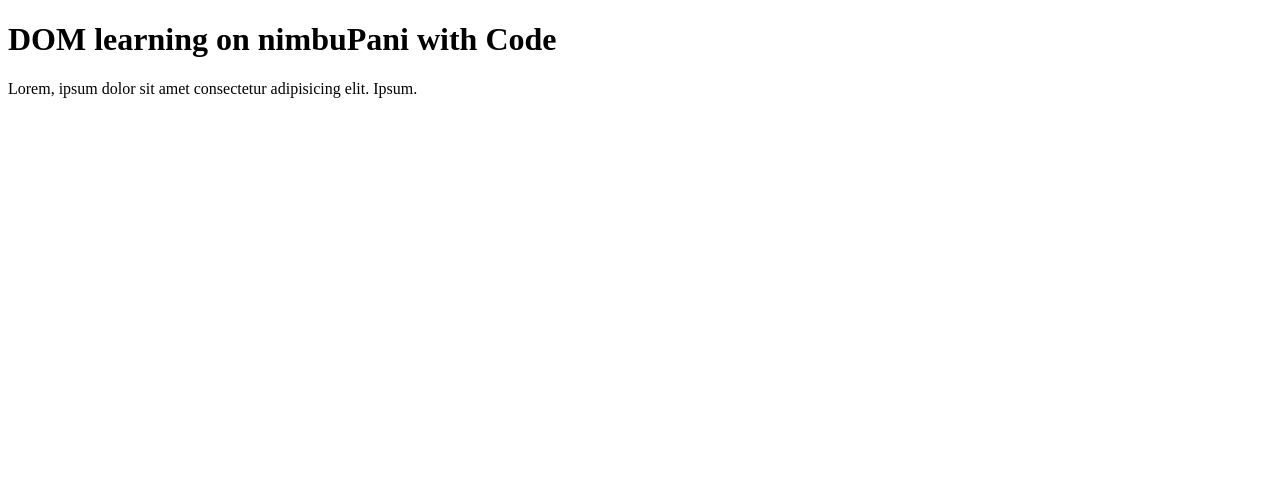
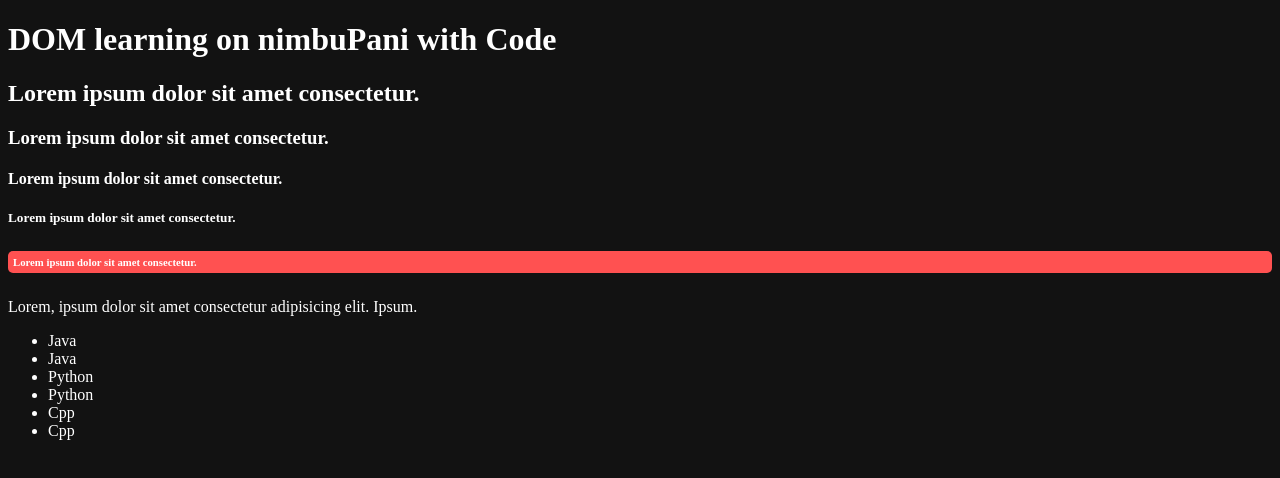
Before and after one commit to Prashant29062003/js-with-node, a plain HTML site: page 06_dom/index.html in a window 1280 px wide. Drawn offline with Linux system fonts and the light colour scheme.

Commit message:
dom updation

```diff
--- a/06_dom/index.html
+++ b/06_dom/index.html
@@ -1,14 +1,40 @@
+<!-- DOM (Document Object Model) Manipulation -->
+
 <!DOCTYPE html>
 <html lang="en">
 <head>
     <meta charset="UTF-8">
     <meta name="viewport" content="width=device-width, initial-scale=1.0">
     <title>DOM learning</title>
+    <style>
+        .bg-black{
+            background-color: #121212;
+            color: #fff;
+        }
+        h6{
+            padding: 5px;
+            background: #ff5151;
+            border-radius: 5px;
+        }
+    </style>
 </head>
-<body>
-    <div class="bg-black">
+<body class="bg-black">
+    <div>
         <h1 id="title" class="heading">DOM learning on nimbuPani with Code</h1>
+        <h2>Lorem ipsum dolor sit amet consectetur.</h2>
+        <h3>Lorem ipsum dolor sit amet consectetur.</h3>
+        <h4>Lorem ipsum dolor sit amet consectetur.</h4>
+        <h5>Lorem ipsum dolor sit amet consectetur.</h5>
+        <h6>Lorem ipsum dolor sit amet consectetur.</h6>
         <p>Lorem, ipsum dolor sit amet consectetur adipisicing elit. Ipsum.</p>
+        <ul class="language">
+            <li class="list-item">Java</li>
+            <li class="list-item">Java</li>
+            <li class="list-item">Python</li>
+            <li class="list-item">Python</li>
+            <li class="list-item">Cpp</li>
+            <li class="list-item">Cpp</li>
+        </ul>
     </div>
 </body>
 </html>
```
